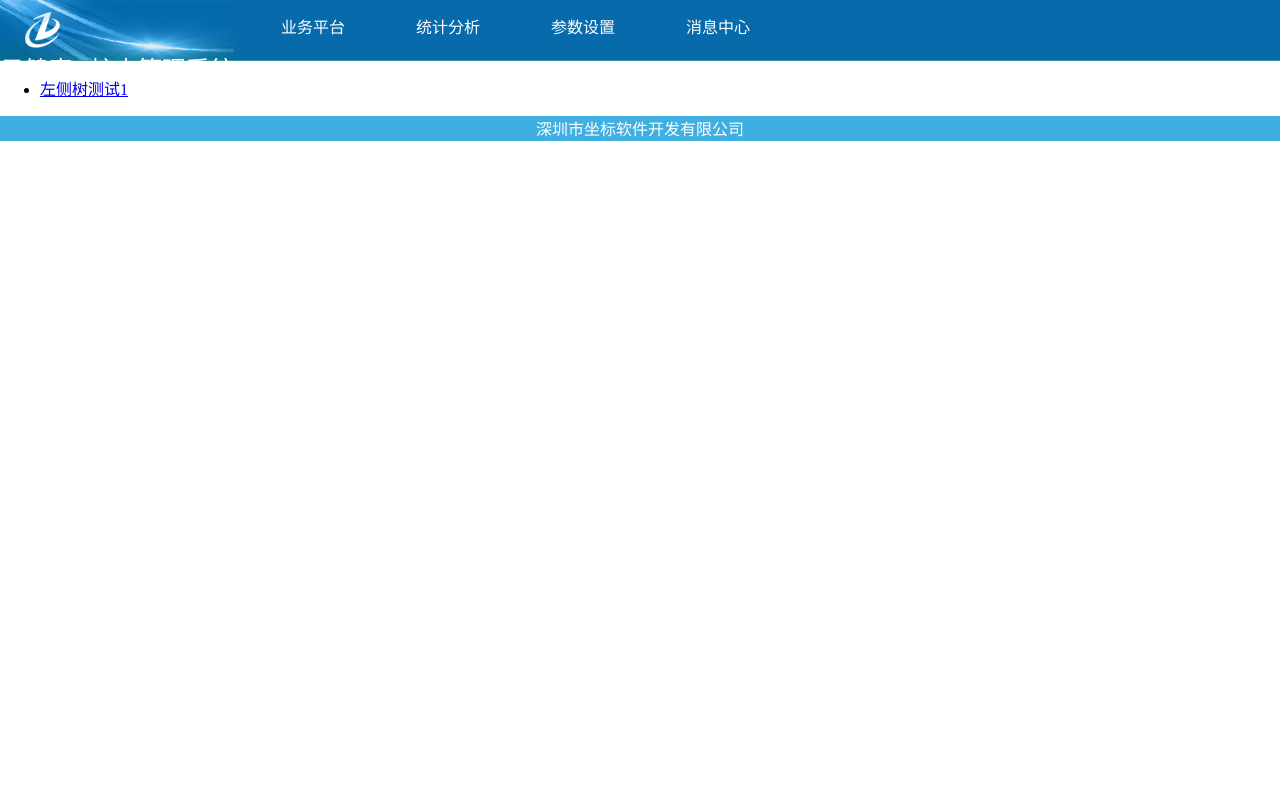
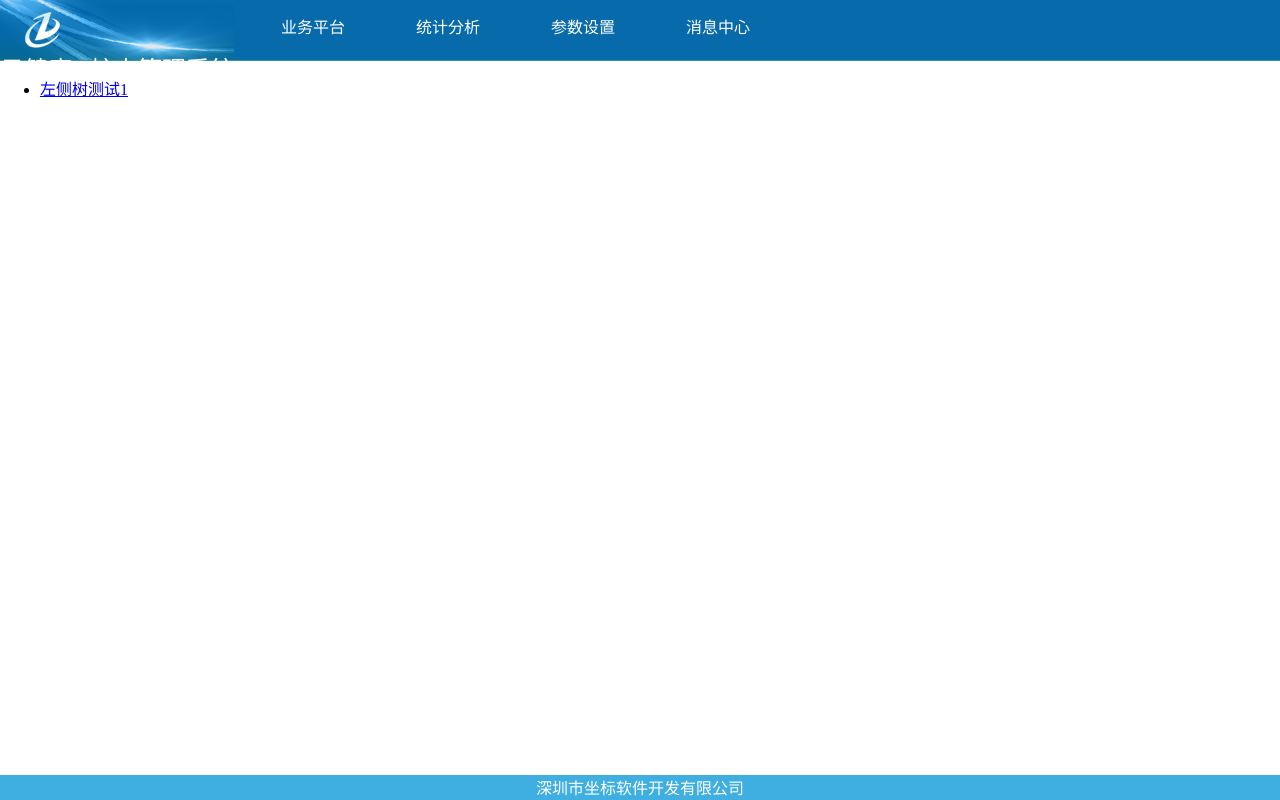
Before and after one commit to cnhis-healthone/cnhis-nurse, a Vue app: page /#/business-platform in a window 1280 px wide. Built offline with nearby package versions, Linux system fonts and the light colour scheme.

Commit message:
布局修改

```diff
--- a/src/App.vue
+++ b/src/App.vue
@@ -15,8 +15,25 @@ export default {
 </script>
 
 <style>
-  html body{
+  html,html body{
     margin: 0px;
     padding: 0px;
+    height: 100%;
+    width: 100%;
+  }
+  #app{
+  	height: 100%;
+  	width: 100%;
+  }
+  #app>div,#app>div>section{
+  	height: 100%;
+  }
+  .el-container{
+  	height: 100%;
+  	width: 100%;
+  }
+  .el-main{
+  	width: 100%;
+  	height: calc(100% - 60px);
   }
 </style>
```
